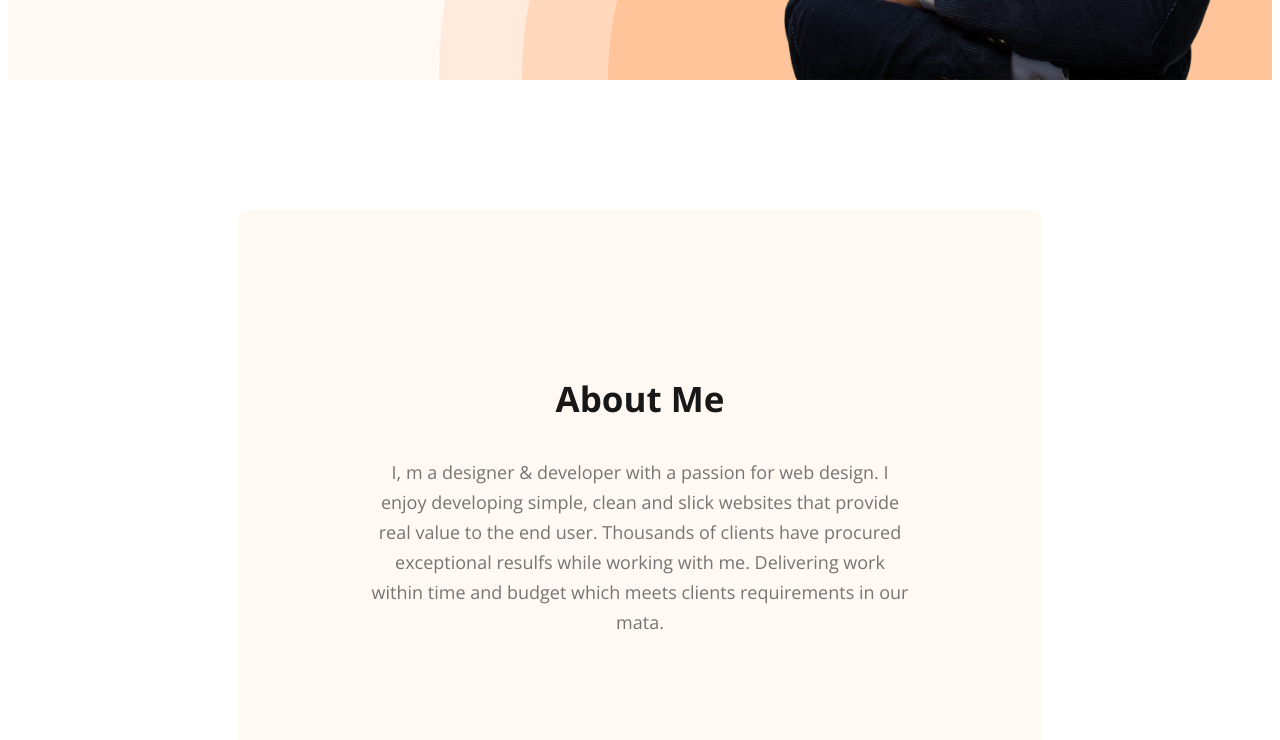
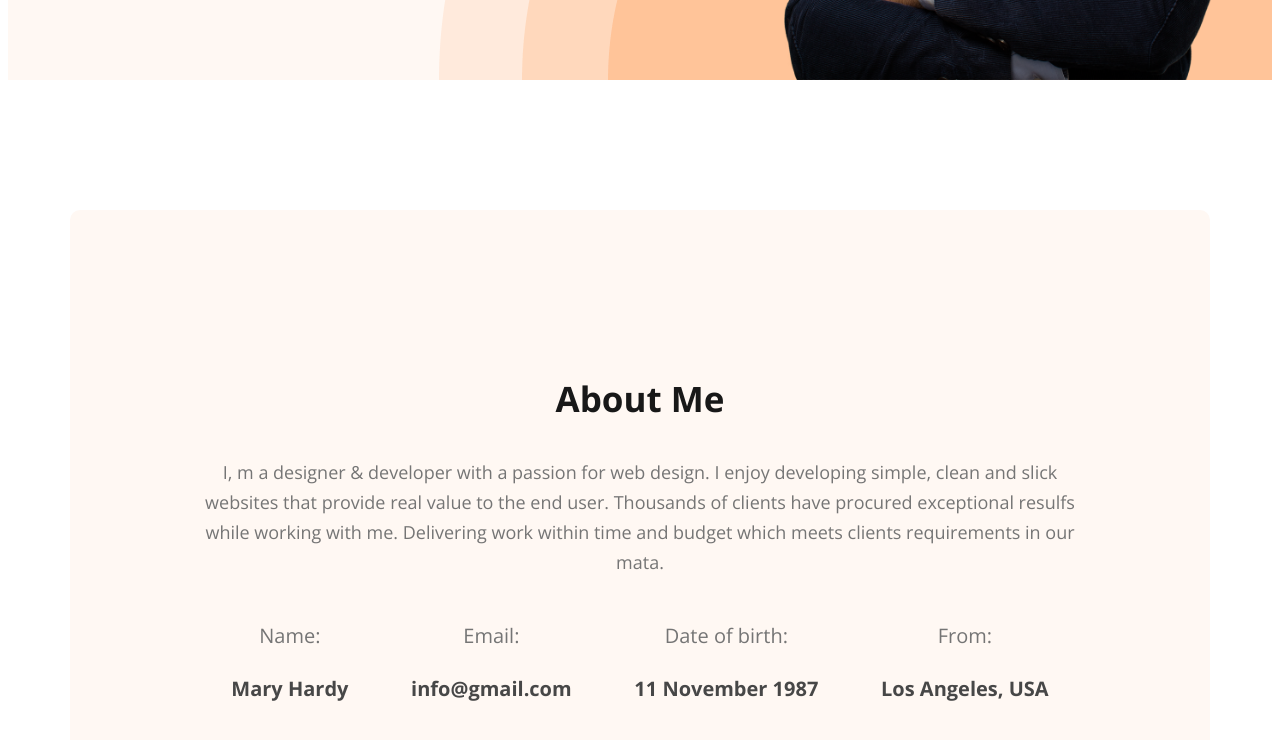
Before and after one commit to Sumaiya-1234/webdeveloper-portfolio, a plain HTML site: page index.html in a window 1280 px wide. Shown: the part 709-1449 px from the top of the page. Drawn offline with nearby package versions, Linux system fonts and the light colour scheme.

Commit message:
about complete

```diff
--- a/index.html
+++ b/index.html
@@ -41,6 +41,30 @@
             <h3 class="section-title">About Me</h3>
             <p class="section-des">I, m a designer & developer with a passion for web design. I enjoy developing simple, clean and slick websites that provide real value to the end user. Thousands of clients have procured exceptional resulfs while working with me. Delivering work within time and budget which meets clients requirements in our mata.</p>
 
+            <div class="about-info-container">
+                <!-- .about-info*4>h4.info-title+p.info-des -->
+                <div class="about-info">
+                    <h4 class="info-title">Name:</h4>
+                    <p class="info-des">Mary Hardy </p>
+                </div>
+                <div class="about-info">
+                    <h4 class="info-title">Email:</h4>
+                    <p class="info-des">
+                        info@gmail.com</p>
+                </div>
+                <div class="about-info">
+                    <h4 class="info-title">Date of birth:</h4>
+                    <p class="info-des">
+                        11 November 1987</p>
+                </div>
+                <div class="about-info">
+                    <h4 class="info-title">From:</h4>
+                    <p class="info-des">
+                        Los Angeles, USA</p>
+                </div>
+
+            </div>
+
         </section>
 
     </main>
--- a/styles/portfolio.css
+++ b/styles/portfolio.css
@@ -113,6 +113,10 @@ line-height: 30px; /* 166.667% */
 
 
 /* main section styles */
+main{
+    max-width: 1140px;
+    margin: 0 auto;
+}
 
 
 /* about section styles */
@@ -120,5 +124,32 @@ line-height: 30px; /* 166.667% */
     padding: 130px;
     border-radius: 10px;
 background: #FFF8F3;
-margin: 130px 230px;
+margin: 130px 0;
 }
+.about-info-container{
+    display: flex;
+    justify-content: space-around;
+}
+.about-info{
+
+    text-align: center;
+
+}
+.info-title{
+    color:  #757575;
+
+
+font-size: 20px;
+
+font-weight: 400;
+
+
+}
+.info-des{
+    color:  #474747;
+
+font-size: 20px;
+
+font-weight: 700;
+
+}
```
